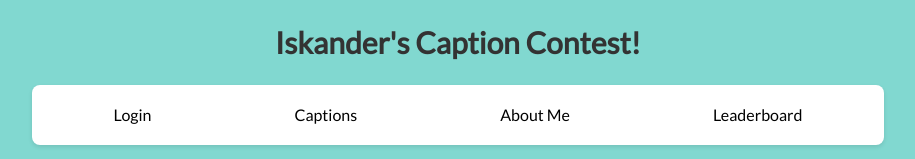
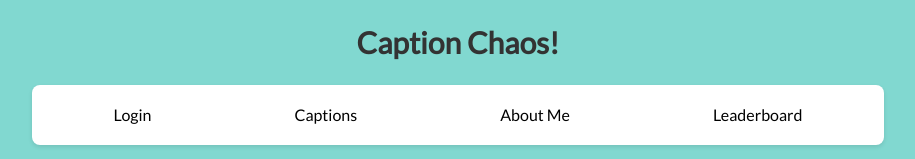
Before and after one commit to iskander-kapkayev/CC_Web_React, a React (Vite) app: page / in a window 1280 px wide. Shown: the top 159 px of the page, without its empty margins (182-1097 px from the left). Built offline with nearby package versions, Linux system fonts and the light colour scheme; no server answers.

Commit message:
changed max width of caption button to 60

```diff
--- a/src/components/AboutMe.js
+++ b/src/components/AboutMe.js
@@ -10,8 +10,8 @@ function AboutMe() {
                 <h2>About Me:</h2>
 
                 <p id="aboutmetext">
-                    This is a free to use caption contest!<br/>
-                    Feel free to share the link with others.<br/><br/>
+                    This is a free to play caption contest!<br/>
+                    Feel free to share the link with friends.<br/><br/>
                     In order to participate:<br/>
                         1.    Register and make an account.<br/>
                         2.    Leave a caption on any image.<br/>
@@ -24,7 +24,7 @@ function AboutMe() {
             <div className="aboutmecontainer">
 
                 <p>
-                    In order to contact me, you can email me at:<br/>
+                    If you need to contact me, you can email me at:<br/>
                     iskander.kapkayev@gmail.com
                 </p>
 
--- a/src/components/NavigationBar.js
+++ b/src/components/NavigationBar.js
@@ -23,8 +23,8 @@ function NavigationBar(props) {
     return (
         <div className="header-container">
             {usernameExists ?
-                <h1>Iskander's Caption Contest! - Welcome back <em>{usernameExists}</em></h1> :
-                <h1>Iskander's Caption Contest!</h1>
+                <h1>Caption Chaos! - Welcome back <em>{usernameExists}</em></h1> :
+                <h1>Caption Chaos!</h1>
             }
             <nav>
                 <ul>
--- a/src/styles/App.css
+++ b/src/styles/App.css
@@ -514,7 +514,7 @@ below starts styling for forms
 }
 
 .caption-form form button {
-  max-width: 25px;
+  max-width: 60px;
   background-color: #33a741;
   color: white;
   border: none;
```
